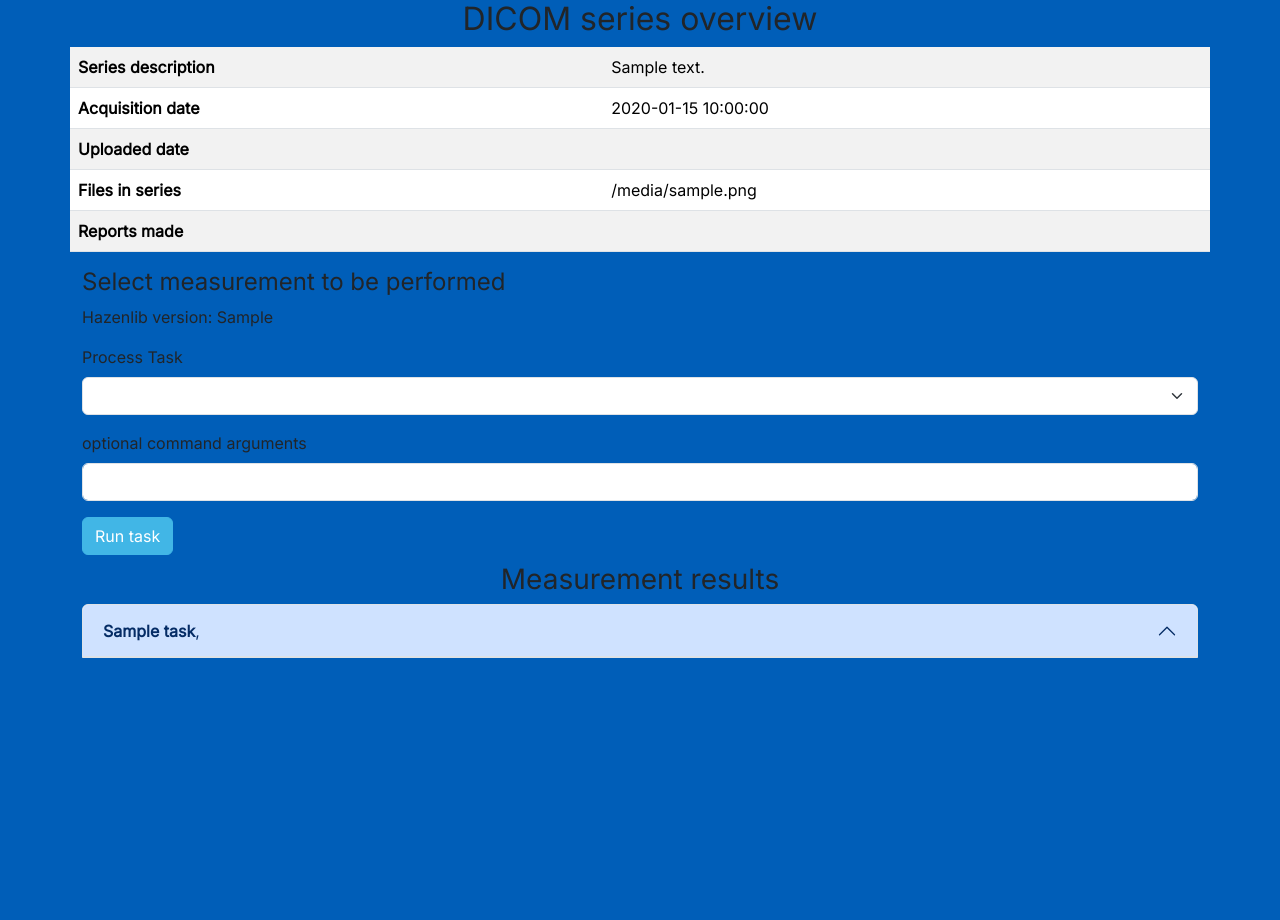
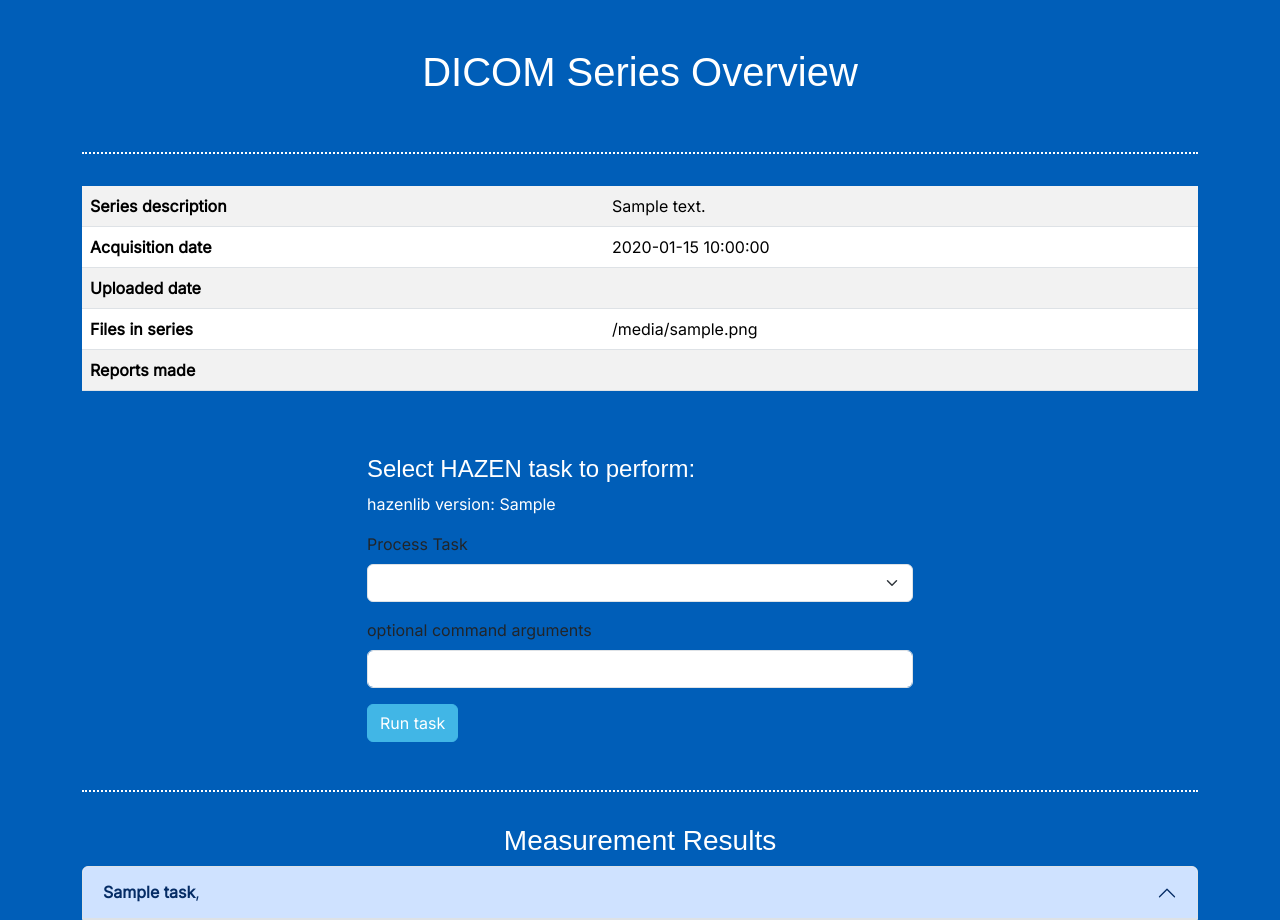
Before and after one commit to GSTT-CSC/hazen-web-app, a Flask app: template app/main/templates/series_view.html in a window 1280 px wide. Shown: the part 89-1009 px from the top of the page. Before the commit the page ends 747 px from the top, so only its background shows below. Run offline with Flask 2, Linux system fonts and the light colour scheme; tables that the repository leaves empty hold one stand-in row (values such as "Sample post"); the template is opened without the code that fills it: values that come from a table or form of the project are taken from there, most other values are stand-ins (such as "Sample title", 1, 10 or a date in 2020); lists and menus that the app fills with data are empty; parts of the project's set-up code (start-up, migrations or seed data) failed here and were passed over; some libraries are stand-ins or nearby versions; some web fonts are replaced.

Commit message:
Update styling

```diff
--- a/app/main/templates/series_view.html
+++ b/app/main/templates/series_view.html
@@ -4,9 +4,18 @@
 {% block title %}{{title}}{% endblock %}
 
 {% block app_content %}
-    <!-- Series description -->
+
+    <div class="container py-5">
         <div class="row">
-        <h2 class="text-center">DICOM series overview</h2>
+            <h1 class="h1 text-center justify-content-center">DICOM Series Overview</h1>
+        </div>
+    </div>
+
+    <div class="hazen-dotted-horizontal-line mb-3"></div>
+
+    <!-- Series Overview Table -->
+    <div class="container">
+        <div class="row pt-3">
             <table class="table table-striped"> <!-- Series information -->
                 <tr>
                     <th>Series description</th>
@@ -29,26 +38,31 @@
                     <td>{{ series.has_report }}</td>
                 </tr>
             </table>
-        </br>
+        </div>
     </div>
 
-    <!-- Select new process -->
-    <div class="row">
-        <h4 class="text-left">Select measurement to be performed</h4>
-        <p>Hazenlib version: {{ hazenlib_version }}</p></br>
+    <!-- Select New Process -->
+    <div class="row py-5">
+        <div class="col-md-6 center-block mx-auto">
+            <h4 class="h4">Select HAZEN task to perform:</h4>
+            <p class="p-front-page">hazenlib version: {{ hazenlib_version }}</p>
             {% if form %}
                 {{ wtf.render_form(form) }}
             {% endif %}
         </div>
+    </div>
 
-    <!-- Series results by task -->
+    <div class="hazen-dotted-horizontal-line mb-3"></div>
+
+    <!-- Measurement Results -->
     <div class="row">
-        <h3 class="text-center pt-2">Measurement results</h3></br>
+        <h3 class="h3 text-center pt-3">Measurement Results</h3></br>
         {% for task, data in results.items()%}
             <div class="accordion" id="accordionExample">
                 <div class="accordion-item">
                     <h2 class="accordion-header" id="heading{{ loop.index }}">
-                    <button class="accordion-button" type="button" data-bs-toggle="collapse" data-bs-target="#collapse{{ loop.index }}" aria-expanded="true" aria-controls="collapse{{ loop.index }}"><b>{{ task }}</b>, {{ data.created.format('YYYY-MM-DD HH:mm') }}</button>
+                        <button class="accordion-button"
+                                type="button" data-bs-toggle="collapse" data-bs-target="#collapse{{ loop.index }}" aria-expanded="true" aria-controls="collapse{{ loop.index }}"><b>{{ task }}</b>, {{ data.created.format('YYYY-MM-DD HH:mm') }}</button>
                     </h2>
                 </div>
                 <div id="collapse{{ loop.index }}" class="accordion-collapse collapse" aria-labelledby="heading{{ loop.index }}" data-bs-parent="#accordionExample">
@@ -61,7 +75,8 @@
                                     <th>Value</th>
                                 </tr>
                                 </thead>
-                            <tbody><!-- Display measurement values for results per task performed on series -->
+                                <tbody>
+                                <!-- Display measurement values for results per task performed on series -->
                                 {% for measurement, value in data.measurement.items() %}
                                     <tr>
                                         <td>{{ measurement }}</td>
```
Lines whose indentation alone changed are shown as unchanged.
